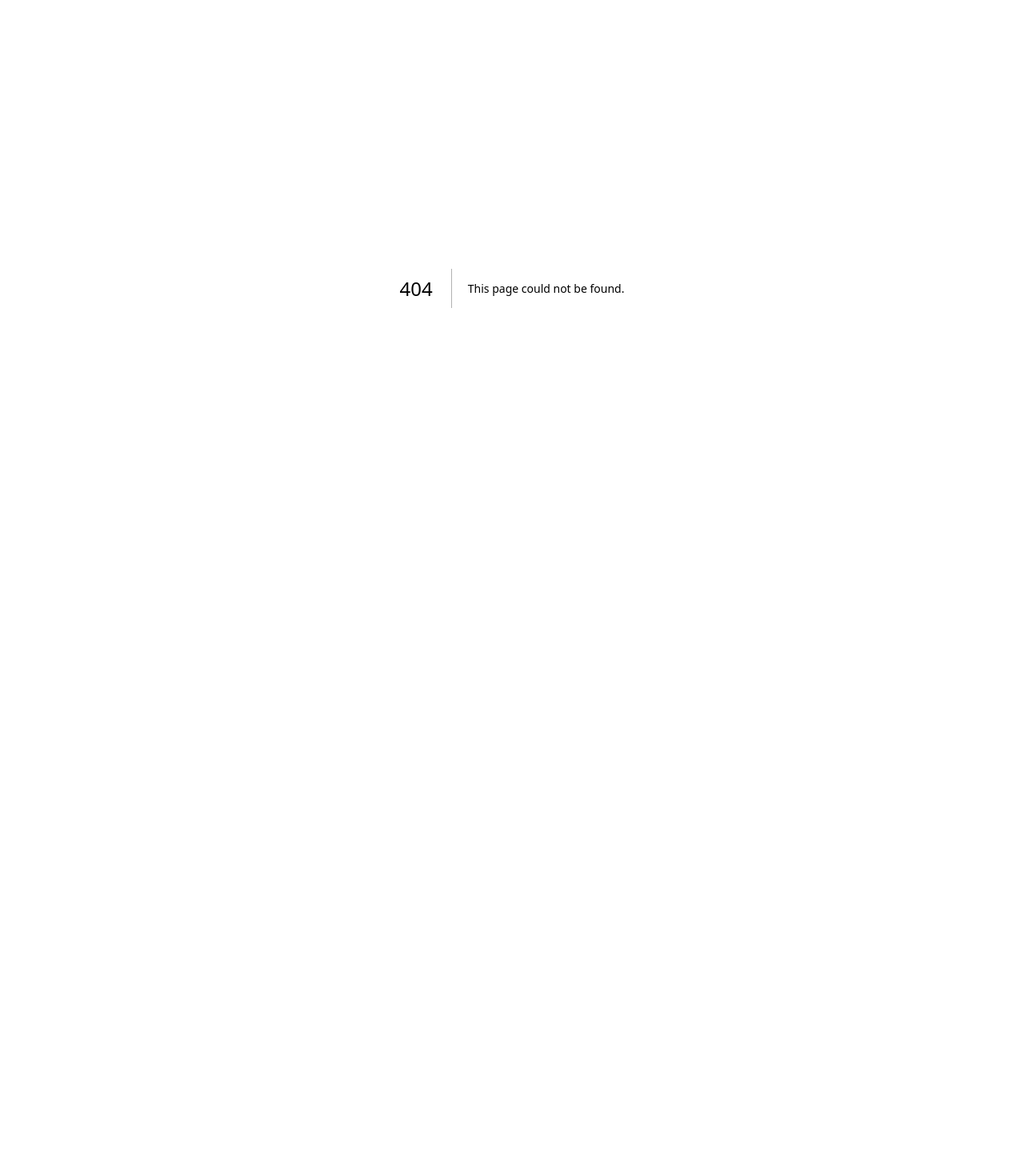
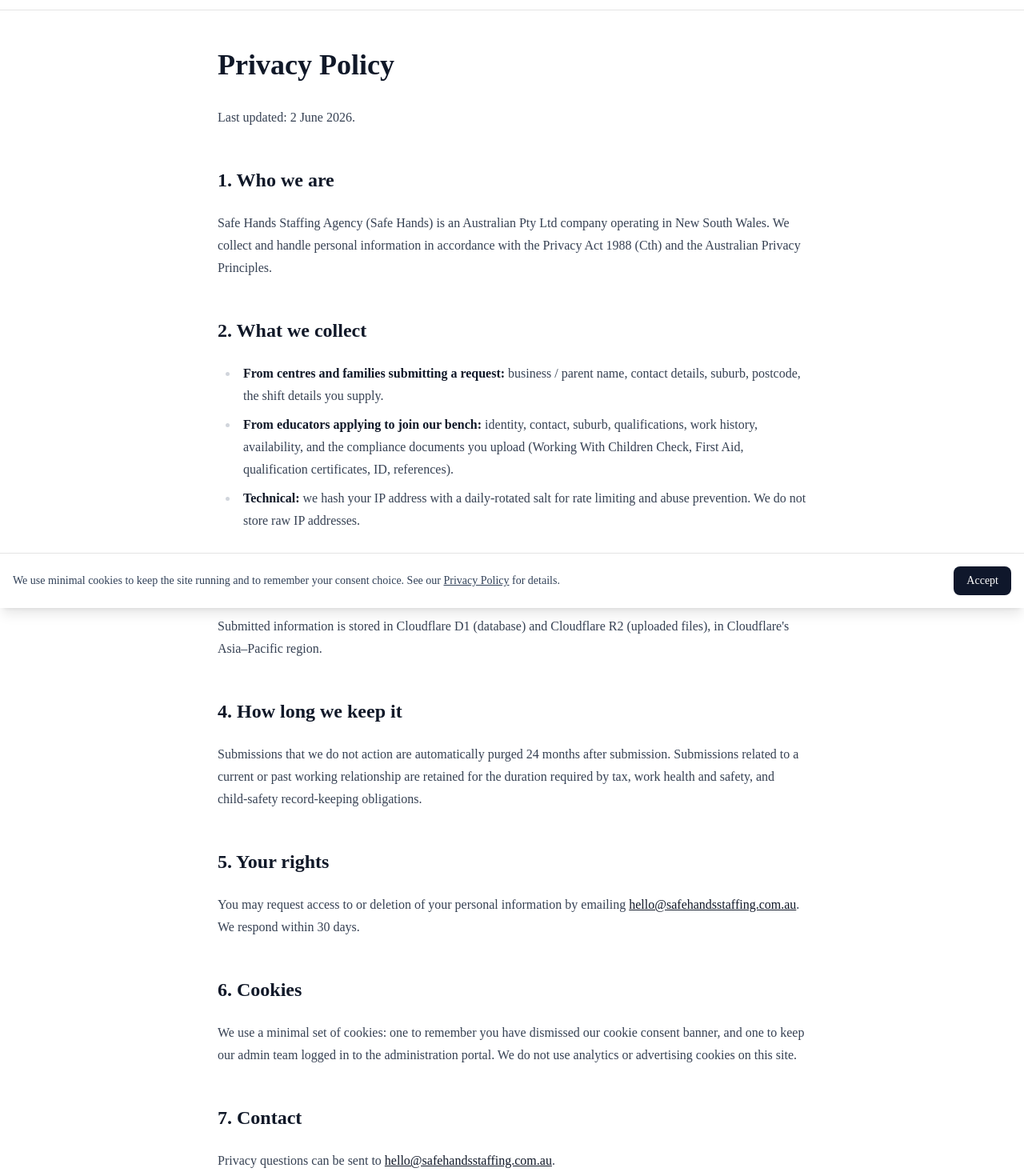
Before and after one commit to JimmyHu213/safe-hands, a Next.js app: page /legal/privacy in a window 1280 px wide. Before the commit this address had no page. Shown: the part 40-1510 px from the top of the page at 80% size. Before the commit the page ends 800 px from the top, so only its background shows below. Built offline with nearby package versions, Linux system fonts and the light colour scheme.

Commit message:
feat(marketing): add /legal/privacy and /legal/terms

```diff
--- a/package.json
+++ b/package.json
@@ -38,6 +38,7 @@
     "@eslint/eslintrc": "^3",
     "@playwright/test": "^1.60.0",
     "@tailwindcss/postcss": "^4",
+    "@tailwindcss/typography": "^0.5.19",
     "@testing-library/jest-dom": "^6.9.1",
     "@testing-library/react": "^16.3.2",
     "@testing-library/user-event": "^14.6.1",
--- /dev/null
+++ b/src/app/(marketing)/legal/privacy/page.tsx
@@ -0,0 +1,66 @@
+import { SITE } from "@/lib/cms/content";
+
+export default function PrivacyPage() {
+	return (
+		<article className="prose mx-auto max-w-3xl px-4 py-12">
+			<h1>Privacy Policy</h1>
+			<p>Last updated: 2 June 2026.</p>
+
+			<h2>1. Who we are</h2>
+			<p>
+				{SITE.name} ({SITE.shortName}) is an Australian Pty Ltd company operating in New South
+				Wales. We collect and handle personal information in accordance with the Privacy Act 1988
+				(Cth) and the Australian Privacy Principles.
+			</p>
+
+			<h2>2. What we collect</h2>
+			<ul>
+				<li>
+					<strong>From centres and families submitting a request:</strong> business / parent name,
+					contact details, suburb, postcode, the shift details you supply.
+				</li>
+				<li>
+					<strong>From educators applying to join our bench:</strong> identity, contact, suburb,
+					qualifications, work history, availability, and the compliance documents you upload
+					(Working With Children Check, First Aid, qualification certificates, ID, references).
+				</li>
+				<li>
+					<strong>Technical:</strong> we hash your IP address with a daily-rotated salt for rate
+					limiting and abuse prevention. We do not store raw IP addresses.
+				</li>
+			</ul>
+
+			<h2>3. Where it is stored</h2>
+			<p>
+				Submitted information is stored in Cloudflare D1 (database) and Cloudflare R2 (uploaded
+				files), in Cloudflare's Asia–Pacific region.
+			</p>
+
+			<h2>4. How long we keep it</h2>
+			<p>
+				Submissions that we do not action are automatically purged 24 months after submission.
+				Submissions related to a current or past working relationship are retained for the duration
+				required by tax, work health and safety, and child-safety record-keeping obligations.
+			</p>
+
+			<h2>5. Your rights</h2>
+			<p>
+				You may request access to or deletion of your personal information by emailing{" "}
+				<a href={`mailto:${SITE.emailGeneral}`}>{SITE.emailGeneral}</a>. We respond within 30 days.
+			</p>
+
+			<h2>6. Cookies</h2>
+			<p>
+				We use a minimal set of cookies: one to remember you have dismissed our cookie consent
+				banner, and one to keep our admin team logged in to the administration portal. We do not
+				use analytics or advertising cookies on this site.
+			</p>
+
+			<h2>7. Contact</h2>
+			<p>
+				Privacy questions can be sent to{" "}
+				<a href={`mailto:${SITE.emailGeneral}`}>{SITE.emailGeneral}</a>.
+			</p>
+		</article>
+	);
+}
--- /dev/null
+++ b/src/app/(marketing)/legal/terms/page.tsx
@@ -0,0 +1,46 @@
+import { SITE } from "@/lib/cms/content";
+
+export default function TermsPage() {
+	return (
+		<article className="prose mx-auto max-w-3xl px-4 py-12">
+			<h1>Terms of Use</h1>
+			<p>Last updated: 2 June 2026.</p>
+
+			<h2>1. About this site</h2>
+			<p>
+				This website is operated by {SITE.name}. By using the site you agree to these terms. If you
+				do not agree, please do not use the site.
+			</p>
+
+			<h2>2. Service provision</h2>
+			<p>
+				Use of the booking-request and application forms on this site is an enquiry, not a binding
+				contract for service. A formal service agreement (Master Service Agreement for centres,
+				Private Family Client Agreement for families, or Worker Onboarding Agreement for educators)
+				applies before any shift is filled.
+			</p>
+
+			<h2>3. Acceptable use</h2>
+			<p>
+				You must not submit false information, attempt to circumvent rate limits, or attempt to
+				access areas of the site for which you have not been granted credentials.
+			</p>
+
+			<h2>4. Liability</h2>
+			<p>
+				To the maximum extent permitted by law, our liability arising out of your use of this site
+				is limited to the supply of the relevant information or service again. This does not affect
+				any non-excludable consumer guarantees under Australian Consumer Law.
+			</p>
+
+			<h2>5. Governing law</h2>
+			<p>These terms are governed by the laws of New South Wales, Australia.</p>
+
+			<h2>6. Contact</h2>
+			<p>
+				Questions about these terms can be sent to{" "}
+				<a href={`mailto:${SITE.emailGeneral}`}>{SITE.emailGeneral}</a>.
+			</p>
+		</article>
+	);
+}
--- a/src/app/globals.css
+++ b/src/app/globals.css
@@ -1,6 +1,8 @@
 @import "tailwindcss";
 @import "tw-animate-css";
 @import "shadcn/tailwind.css";
+
+@plugin "@tailwindcss/typography";
 
 @custom-variant dark (&:is(.dark *));
 
```
